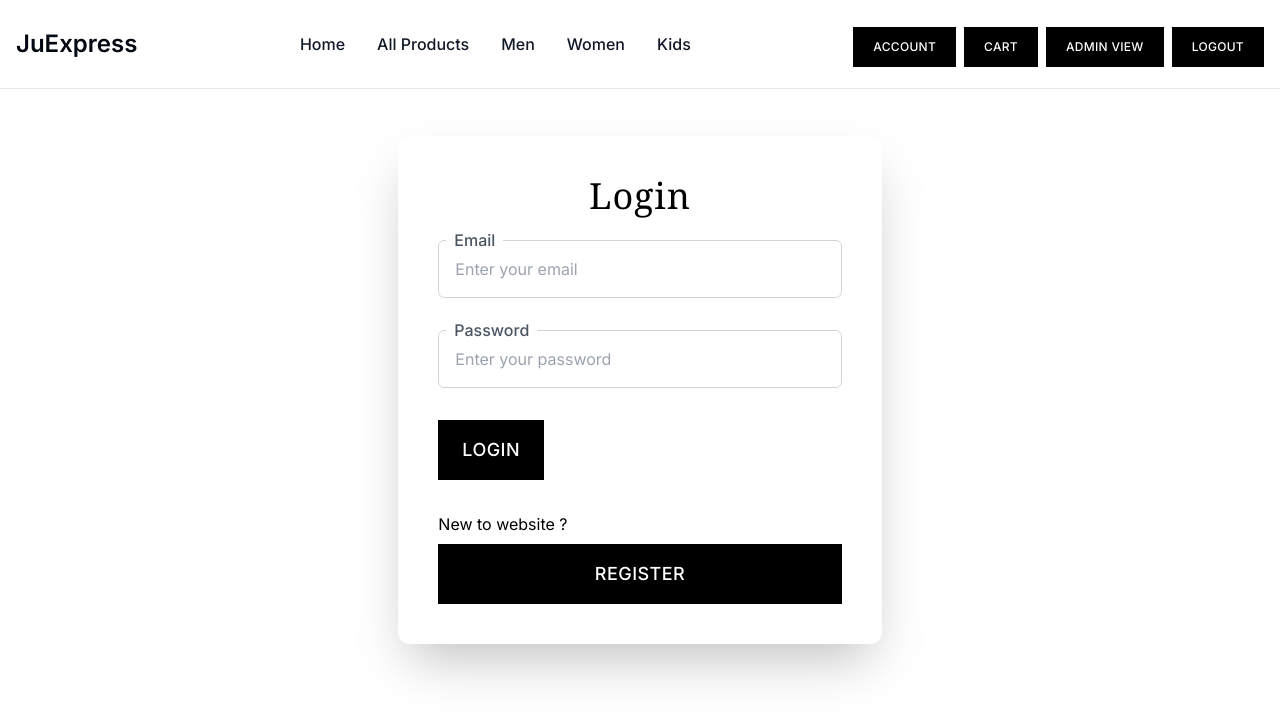
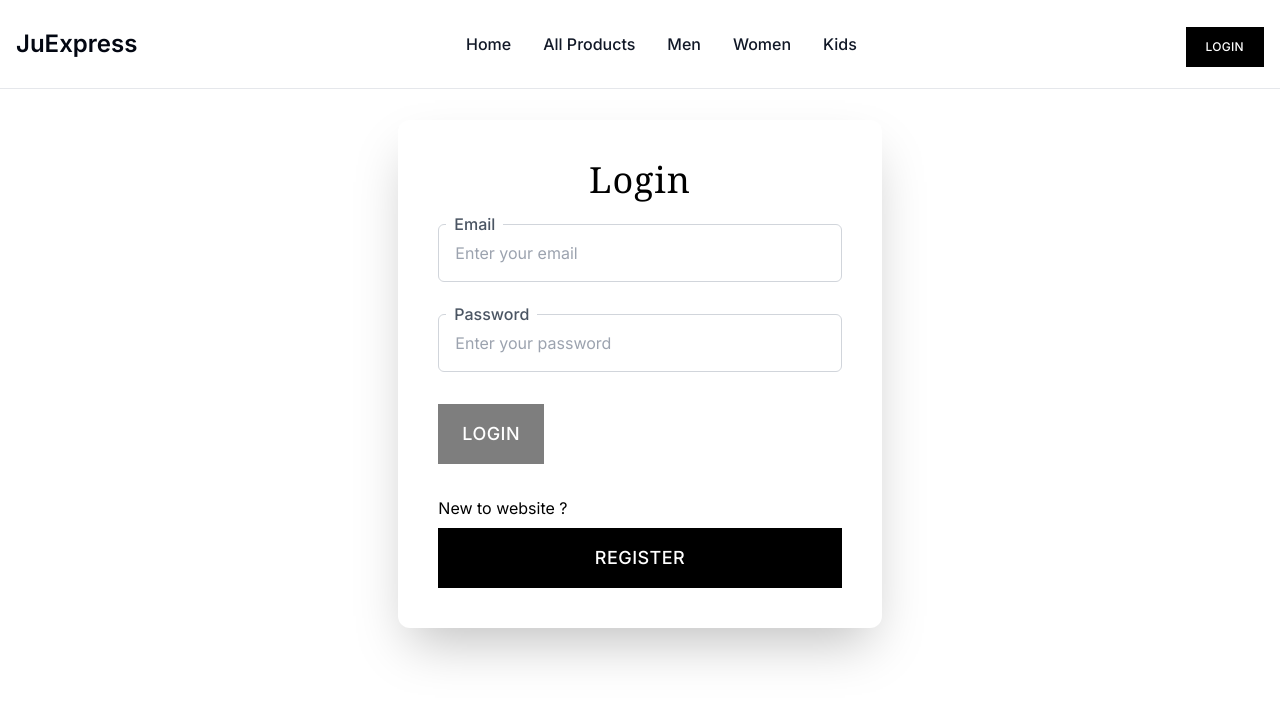
Before and after one commit to jujistu/JUrbanLux, a Next.js app: page /login in a window 1280 px wide. Shown: the top 718 px of the page. Built offline with nearby package versions, Linux system fonts and the light colour scheme.

Commit message:
added notification for toast,added loader component,added adminView page and subpages,configured routing of navBar,updated the Global context

```diff
--- a/package.json
+++ b/package.json
@@ -30,6 +30,7 @@
     "postcss": "8.4.28",
     "react": "18.2.0",
     "react-dom": "18.2.0",
+    "react-spinners": "^0.13.8",
     "react-toastify": "^9.1.3",
     "stripe": "^13.2.0",
     "tailwindcss": "3.3.3",
--- /dev/null
+++ b/src/app/admin-view/add-product/page.tsx
@@ -0,0 +1,5 @@
+const AdminAddNewProduct = () => {
+  return <div>Add Product</div>;
+};
+
+export default AdminAddNewProduct;
--- /dev/null
+++ b/src/app/admin-view/all-products/page.tsx
@@ -0,0 +1,5 @@
+const AdminAllProducts = () => {
+  return <div>All Products</div>;
+};
+
+export default AdminAllProducts;
--- /dev/null
+++ b/src/app/admin-view/page.tsx
@@ -0,0 +1,5 @@
+const AdminView = () => {
+  return <div>Admin View</div>;
+};
+
+export default AdminView;
--- a/src/app/globals.css
+++ b/src/app/globals.css
@@ -26,6 +26,10 @@ body {
     rgb(var(--background-start-rgb));
 } */
 
+body {
+  margin-top: 5.5rem;
+}
+
 body::-webkit-scrollbar {
   width: 5px;
 }
--- a/src/app/login/page.tsx
+++ b/src/app/login/page.tsx
@@ -4,11 +4,14 @@ import InputComponent from '@/components/FormElements/inputComponents/inputCompo
 
 import { loginFormControls } from '@/utils/ConstantData';
 import { useRouter } from 'next/navigation';
-import React, { useState } from 'react';
+import React, { useEffect, useState } from 'react';
 import { LoginData } from '../api/login/route';
 import { login } from '@/services/login/Login';
 import { useGlobalContext } from '@/context/Global-Context';
 import Cookies from 'js-cookie';
+import { ComponentLevelLoader } from '@/components/Loader/componentLevelLoader/ComponentLevelLoader';
+import { Notification } from '@/components/notification/Notification';
+import { toast } from 'react-toastify';
 
 const initialFormData: LoginData = {
   email: '',
@@ -18,7 +21,14 @@ const initialFormData: LoginData = {
 const Login = () => {
   const [formData, setFormData] = useState(initialFormData);
 
-  const { isAuthUser, setIsAuthUser, User, setUser } = useGlobalContext();
+  const {
+    isAuthUser,
+    setIsAuthUser,
+    User,
+    setUser,
+    componentLevelLoader,
+    setComponentLevelLoader,
+  } = useGlobalContext();
 
   const router = useRouter(); //for navigation on button tag onClick
 
@@ -33,25 +43,35 @@ const Login = () => {
   };
 
   const handleLoginSubmit = async () => {
+    setComponentLevelLoader({ loading: true, id: '' });
     const response = await login(formData);
-
-    // console.log(isAuthUser);
-    // console.log(User);
-
+    console.log(response);
     if (response.success) {
-      //success is from the finalData returned in the login route
+      //success is from the finalData returned in the login router
+      toast.success(response.message, {
+        position: toast.POSITION.TOP_RIGHT,
+      });
       setIsAuthUser(true);
       setUser(response?.finalData?.user); //setUser to the user object
       setFormData(initialFormData);
       Cookies.set('token', response?.finalData?.token); //store token from loggedIn user
       localStorage.setItem('user', JSON.stringify(response?.finalData?.user));
+      setComponentLevelLoader({ loading: false, id: '' });
     } else {
+      toast.error(response.message, {
+        position: toast.POSITION.TOP_RIGHT,
+      });
       setIsAuthUser(false);
+      setComponentLevelLoader({ loading: false, id: '' });
     }
   };
 
+  useEffect(() => {
+    if (isAuthUser) router.push('/');
+  }, [isAuthUser, router]);
+
   return (
-    <div className='bg-white relative mt-10'>
+    <div className='bg-white relative'>
       <div className='flex flex-col items-center justify-between pt-0 pr-10 pb-0 pl-10 mt-8 mr-auto xl:px-5 lg:flex-row'>
         <div className='flex flex-col justify-center items-center w-full px-10 lg:flex-row'>
           <div className='w-full mt-10 mx-0 mb-0 relative max-w-2xl lg:mt-0 lg:w-5/12'>
@@ -80,11 +100,23 @@ const Login = () => {
                   ) : null
                 )}
                 <button
-                  disabled={!isFormValid}
+                  disabled={!isFormValid()}
                   className='inline-flex disabled:opacity-50  items-center justify-center bg-black px-6 py-4 text-lg text-white transition-all duration-200 ease-in-out focus:shadow font-medium uppercase tracking-wide'
                   onClick={handleLoginSubmit}
                 >
-                  Login
+                  {isFormValid() &&
+                  componentLevelLoader &&
+                  componentLevelLoader?.loading ? (
+                    <ComponentLevelLoader
+                      text='Logging In'
+                      color='#ffffff'
+                      loading={
+                        componentLevelLoader && componentLevelLoader.loading
+                      }
+                    />
+                  ) : (
+                    'Login'
+                  )}
                 </button>
                 <div className='flex flex-col gap-2'>
                   <p>New to website ?</p>
@@ -100,6 +132,7 @@ const Login = () => {
           </div>
         </div>
       </div>
+      <Notification />
     </div>
   );
 };
--- a/src/app/register/page.tsx
+++ b/src/app/register/page.tsx
@@ -1,12 +1,16 @@
 'use client';
 
 import { registrationFormControls } from '@/utils/ConstantData';
-import React, { useState } from 'react';
+import React, { useEffect, useState } from 'react';
 import SelectComponent from '@/components/FormElements/selectComponent/SelectComponent';
 import InputComponent from '@/components/FormElements/inputComponents/inputComponent';
 import { registerNewUser } from '@/services/register/Register';
 import { RegistrationData } from '../api/register/route';
-const isRegistered: boolean = false;
+import { toast } from 'react-toastify';
+import { useGlobalContext } from '@/context/Global-Context';
+import { useRouter } from 'next/navigation';
+import { ComponentLevelLoader } from '@/components/Loader/componentLevelLoader/ComponentLevelLoader';
+import { Notification } from '@/components/notification/Notification';
 
 const initialFormData: RegistrationData = {
   name: '',
@@ -17,6 +21,12 @@ const initialFormData: RegistrationData = {
 
 const Register = () => {
   const [formData, setFormData] = useState<RegistrationData>(initialFormData);
+  const [isRegistered, setIsRegistered] = useState<boolean>(false);
+
+  const { setpageLevelLoader, pageLevelLoader, isAuthUser } =
+    useGlobalContext();
+
+  const router = useRouter();
 
   const isFormValid = () => {
     return formData &&
@@ -31,11 +41,31 @@ const Register = () => {
   };
 
   const handleRegisterSubmit = async () => {
+    setpageLevelLoader(true);
     const data = await registerNewUser(formData);
+
+    if (data.success) {
+      toast.success(data.message, {
+        position: toast.POSITION.TOP_RIGHT,
+      });
+      setIsRegistered(true);
+      setpageLevelLoader(false);
+      setFormData(initialFormData);
+    } else {
+      toast.error(data.message, {
+        position: toast.POSITION.TOP_RIGHT,
+      });
+      setpageLevelLoader(false);
+      setFormData(initialFormData);
+    }
   };
 
+  useEffect(() => {
+    if (isAuthUser) router.push('/');
+  }, [isAuthUser, router]);
+
   return (
-    <div className='bg-white relative mt-10'>
+    <div className='bg-white relative'>
       <div className='flex flex-col items-center justify-between pt-0 pr-10 pb-0 pl-10 mt-8 mr-auto xl:px-5 lg:flex-row'>
         <div className='flex flex-col justify-center items-center w-full px-10 lg:flex-row'>
           <div className='w-full mt-10 mx-0 mb-0 relative max-w-2xl lg:mt-0 lg:w-5/12'>
@@ -46,7 +76,10 @@ const Register = () => {
                   : 'Sign up for an account'}
               </p>
               {isRegistered ? (
-                <button className='inline-flex w-full items-center justify-center bg-black px-6 py-4 text-lg text-white transition-all duration-200 ease-in-out focus:shadow font-medium uppercase tracking-wide'>
+                <button
+                  onClick={() => router.push('/login')}
+                  className='inline-flex w-full items-center justify-center bg-black px-6 py-4 text-lg text-white transition-all duration-200 ease-in-out focus:shadow font-medium uppercase tracking-wide'
+                >
                   Login
                 </button>
               ) : (
@@ -87,7 +120,15 @@ const Register = () => {
                     disabled={!isFormValid()}
                     className='inline-flex disabled:opacity-50 items-center justify-center bg-black px-6 py-4 text-lg text-white transition-all duration-200 ease-in-out focus:shadow font-medium uppercase tracking-wide'
                   >
-                    Register
+                    {pageLevelLoader ? (
+                      <ComponentLevelLoader
+                        text={'Registering'}
+                        color={'#ffffff'}
+                        loading={pageLevelLoader}
+                      />
+                    ) : (
+                      'Register'
+                    )}
                   </button>
                 </div>
               )}
@@ -95,6 +136,7 @@ const Register = () => {
           </div>
         </div>
       </div>
+      <Notification />
     </div>
   );
 };
--- /dev/null
+++ b/src/components/Loader/componentLevelLoader/ComponentLevelLoader.tsx
@@ -0,0 +1,29 @@
+'use client';
+
+import { PulseLoader } from 'react-spinners';
+
+type componentLoader = {
+  text: string;
+  color: string;
+  loading: boolean;
+  size?: number;
+};
+
+export const ComponentLevelLoader = ({
+  text,
+  color,
+  loading,
+  size,
+}: componentLoader) => {
+  return (
+    <span className='flex gap-1 items-center'>
+      {text}
+      <PulseLoader
+        color={color}
+        loading={loading}
+        size={size || 10}
+        data-testid='loader'
+      />
+    </span>
+  );
+};
--- a/src/components/navBar/NavBar.tsx
+++ b/src/components/navBar/NavBar.tsx
@@ -4,16 +4,23 @@ import React, { Fragment } from 'react';
 import { adminNavOptions, navOptions, styles } from '@/utils/ConstantData';
 import { useGlobalContext } from '@/context/Global-Context';
 import CommonModal from '../commonModal/CommonModal';
+import Cookies from 'js-cookie';
+import { usePathname, useRouter } from 'next/navigation';
 
-const isAdminView: boolean = false;
-const isAuthUser: boolean = true;
-const user = {
-  role: 'admin',
-};
+// const isAdminView: boolean = false;
+// const isAuthUser: boolean = true;
+// const user = {
+//   role: 'admin',
+// };
+
 type NavItemsProp = {
   isModalView: boolean;
+  isAdminView: boolean;
 };
-const NavItems = ({ isModalView = false }: NavItemsProp) => {
+
+const NavItems = ({ isModalView = false, isAdminView }: NavItemsProp) => {
+  const router = useRouter();
+
   return (
     <div
       className={`items-center justify-between w-full md:flex md:w-auto ${
@@ -31,6 +38,7 @@ const NavItems = ({ isModalView = false }: NavItemsProp) => {
               <li
                 className='cursor-pointer block py-2 pl-3 pr-4 text-gray-900 rounded md:p-0'
                 key={item.id}
+                onClick={() => router.push(item.path)}
               >
                 {item.label}
               </li>
@@ -39,6 +47,7 @@ const NavItems = ({ isModalView = false }: NavItemsProp) => {
               <li
                 className='cursor-pointer block py-2 pl-3 pr-4 text-gray-900 rounded md:p-0'
                 key={item.id}
+                onClick={() => router.push(item.path)}
               >
                 {item.label}
               </li>
@@ -49,13 +58,37 @@ const NavItems = ({ isModalView = false }: NavItemsProp) => {
 };
 
 export const NavBar = () => {
-  const { showNavModal, setShowNavModal } = useGlobalContext();
+  const router = useRouter();
+
+  const pathName = usePathname(); //for navigating using /path-name
+
+  const isAdminView = pathName.includes('admin-view');
+
+  const {
+    showNavModal,
+    setShowNavModal,
+    User,
+    isAuthUser,
+    setIsAuthUser,
+    setUser,
+  } = useGlobalContext();
+
+  const handleLogout = () => {
+    setIsAuthUser(false);
+    setUser(null);
+    Cookies.remove('token');
+    localStorage.clear();
+    router.push('/');
+  };
 
   return (
     <>
       <nav className='bg-white fixed w-full z-20 top-0 left-0 border-b border-gray-200 '>
         <div className='max-w-screen-2xl flex flex-wrap items-center justify-between mx-auto p-4 '>
-          <div className='flex items-center cursor-pointer'>
+          <div
+            onClick={() => router.push('/')}
+            className='flex items-center cursor-pointer'
+          >
             <span className='self-center text-2xl font-semibold text-gray-950 whitespace-nowrap'>
               JuExpress
             </span>
@@ -69,17 +102,34 @@ export const NavBar = () => {
                 <button className={styles.button}>Cart</button>
               </Fragment>
             ) : null}
-            {user?.role === 'admin' ? (
+            {User?.role === 'admin' ? (
               isAdminView ? (
-                <button className={styles.button}>Client View</button>
+                <button
+                  onClick={() => router.push('/')}
+                  className={styles.button}
+                >
+                  Client View
+                </button>
               ) : (
-                <button className={styles.button}>Admin View</button>
+                <button
+                  onClick={() => router.push('/admin-view')}
+                  className={styles.button}
+                >
+                  Admin View
+                </button>
               )
             ) : null}
             {isAuthUser ? (
-              <button className={styles.button}>Logout</button>
+              <button onClick={handleLogout} className={styles.button}>
+                Logout
+              </button>
             ) : (
-              <button className={styles.button}>Login</button>
+              <button
+                onClick={() => router.push('/login')}
+                className={styles.button}
+              >
+                Login
+              </button>
             )}
             <button
               data-collapse-toggle='navbar-sticky'
@@ -105,14 +155,14 @@ export const NavBar = () => {
               </svg>
             </button>
           </div>
-          <NavItems isModalView={false} />
+          <NavItems isModalView={false} isAdminView={isAdminView} />
         </div>
       </nav>
       <CommonModal
         show={showNavModal}
         setShow={setShowNavModal}
         showModalTitle={false}
-        mainContent={<NavItems isModalView={true} />}
+        mainContent={<NavItems isModalView={true} isAdminView={isAdminView} />}
       />
     </>
   );
--- /dev/null
+++ b/src/components/notification/Notification.tsx
@@ -0,0 +1,19 @@
+import { ToastContainer } from 'react-toastify';
+import 'react-toastify/dist/ReactToastify.css';
+
+export const Notification = () => {
+  return (
+    <ToastContainer
+      position='top-right'
+      autoClose={4000}
+      hideProgressBar={false}
+      newestOnTop={false}
+      closeOnClick
+      pauseOnFocusLoss
+      draggable
+      pauseOnHover
+      theme='light'
+      rtl={false}
+    />
+  );
+};
--- a/src/context/Global-Context.tsx
+++ b/src/context/Global-Context.tsx
@@ -1,18 +1,34 @@
 'use client';
 
-import React, { createContext, useContext, useState } from 'react';
+import React, { createContext, useContext, useEffect, useState } from 'react';
+import Cookies from 'js-cookie';
 
+interface componentLoader {
+  loading: boolean;
+  id: string;
+}
+
+interface User {
+  id: string;
+  name: string;
+  email: string;
+  role: string;
+}
 type GlobalContextProviderProps = {
   children: React.ReactNode;
 };
 
 type GlobalContextType = {
+  componentLevelLoader: componentLoader;
+  setComponentLevelLoader: React.Dispatch<
+    React.SetStateAction<componentLoader>
+  >;
   showNavModal: boolean;
   setShowNavModal: React.Dispatch<React.SetStateAction<boolean>>;
-  commonLoader: boolean;
-  setCommonLoader: React.Dispatch<React.SetStateAction<boolean>>;
-  User: string | object | null;
-  setUser: React.Dispatch<React.SetStateAction<string | object | null>>;
+  pageLevelLoader: boolean;
+  setpageLevelLoader: React.Dispatch<React.SetStateAction<boolean>>;
+  User: User | null;
+  setUser: React.Dispatch<React.SetStateAction<any | null>>;
   setIsAuthUser: React.Dispatch<React.SetStateAction<boolean | null>>;
   isAuthUser: boolean | null;
 };
@@ -20,21 +36,40 @@ export const GlobalContext = createContext<GlobalContextType | null>(null);
 
 export const GlobalState = ({ children }: GlobalContextProviderProps) => {
   const [showNavModal, setShowNavModal] = useState<boolean>(false);
-  const [commonLoader, setCommonLoader] = useState<boolean>(false);
+  const [pageLevelLoader, setpageLevelLoader] = useState<boolean>(false);
+  const [componentLevelLoader, setComponentLevelLoader] =
+    useState<componentLoader>({
+      loading: false,
+      id: '',
+    });
   const [isAuthUser, setIsAuthUser] = useState<boolean | null>(null);
-  const [User, setUser] = useState<string | object | null>(null);
+  const [User, setUser] = useState<User | null>(null);
+
+  useEffect(() => {
+    if (Cookies.get('token') !== undefined) {
+      setIsAuthUser(true);
+
+      const userData = JSON.parse(localStorage.getItem('user')!) || {}; //exclamation mark tells typescript it can never be null
+
+      setUser(userData);
+    } else {
+      setIsAuthUser(false);
+    }
+  }, []);
 
   return (
     <GlobalContext.Provider
       value={{
         showNavModal,
         setShowNavModal,
-        commonLoader,
-        setCommonLoader,
+        pageLevelLoader,
+        setpageLevelLoader,
         isAuthUser,
         setIsAuthUser,
         User,
         setUser,
+        componentLevelLoader,
+        setComponentLevelLoader,
       }}
     >
       {children}
--- a/src/utils/ConstantData.ts
+++ b/src/utils/ConstantData.ts
@@ -30,7 +30,7 @@ export const adminNavOptions = [
   {
     id: 'adminListing',
     label: 'Manage All Products',
-    path: '/admin-view/all-product',
+    path: '/admin-view/all-products',
   },
   {
     id: 'adminNewProduct',
```
Also changed, not shown: 2 other files (tests, documents, lock files or other folders).
